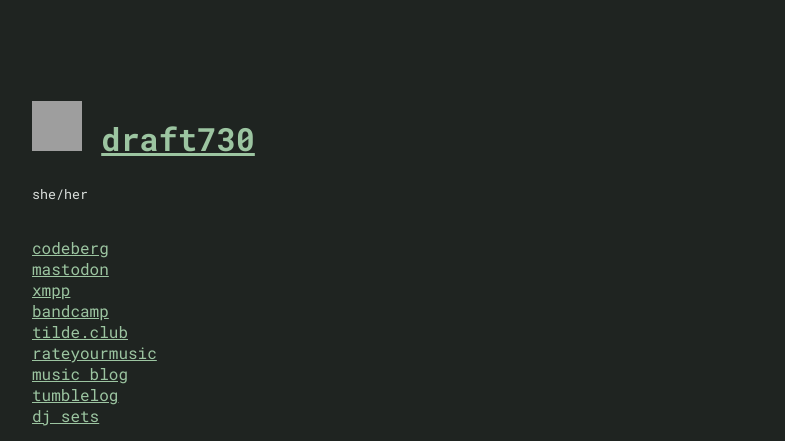
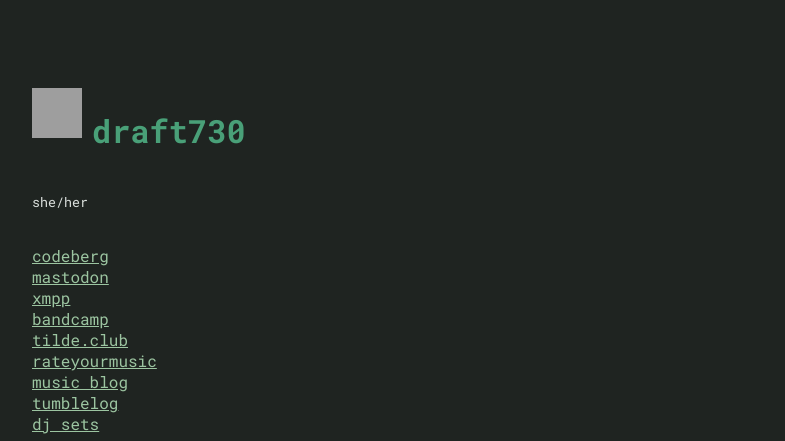
Before and after one commit to draftseventhirty/personalsite, a plain HTML site: page index.html in a window 1280 px wide. Shown: the top 441 px of the page, without its empty margins (136-921 px from the left). Drawn offline with Linux system fonts and the light colour scheme; grey boxes are pictures that could not be loaded.

Commit message:
even more to the h-card

```diff
--- a/earth.css
+++ b/earth.css
@@ -47,3 +47,8 @@ a {
 :visited {
   color: var(--seaweed);
 }
+
+.h-card {
+  display: flex;
+  gap: 10px;
+}
--- a/index.html
+++ b/index.html
@@ -7,7 +7,15 @@
     <title>draft730</title>
 </head>
 <body>
-    <h1 class="h-card"><img class="u-photo" src="https://draft730.fyi/avatar.png" width="50px" height="50px"/>    <a href="https://draft730.fyi/" rel="me">draft730</a></h1>
+    <div class="h-card">
+        <img class="u-photo" src="https://draft730.fyi/avatar.png" width="50px" height="50px"/>
+        <h1>draft730</h1>
+        <div style="display: none;">
+            <a class="u-url" href="https://draft730.fyi/" rel="me"></a>
+            <span class="p-name">Azalea M.</span>
+            <div class="p-note">mrrrp</div>
+        </div>
+    </div>
     <p><small>she/her</small></p>
     <br>
     <a rel="me" href="https://codeberg.org/draft730">codeberg</a><br>
```
